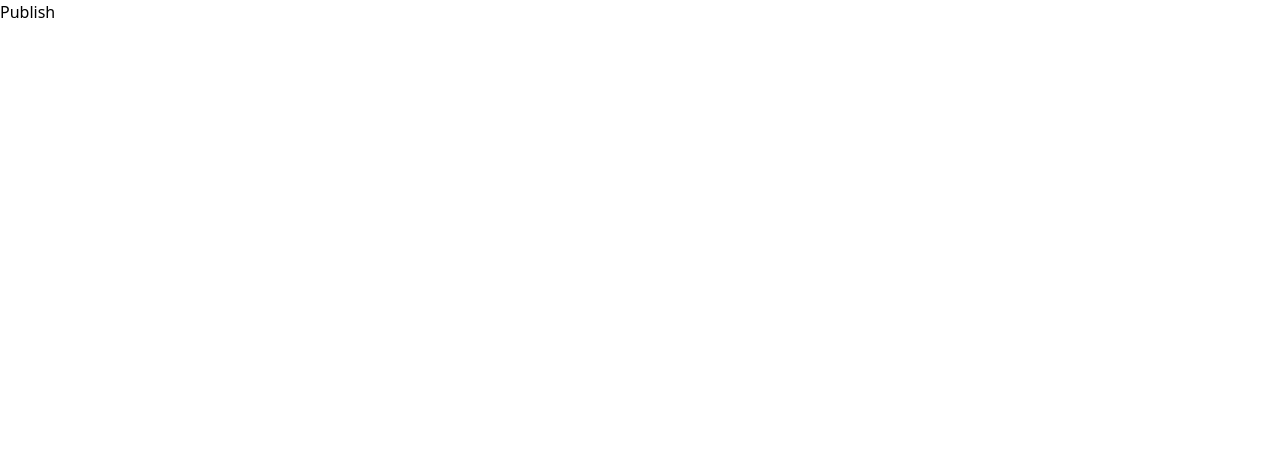
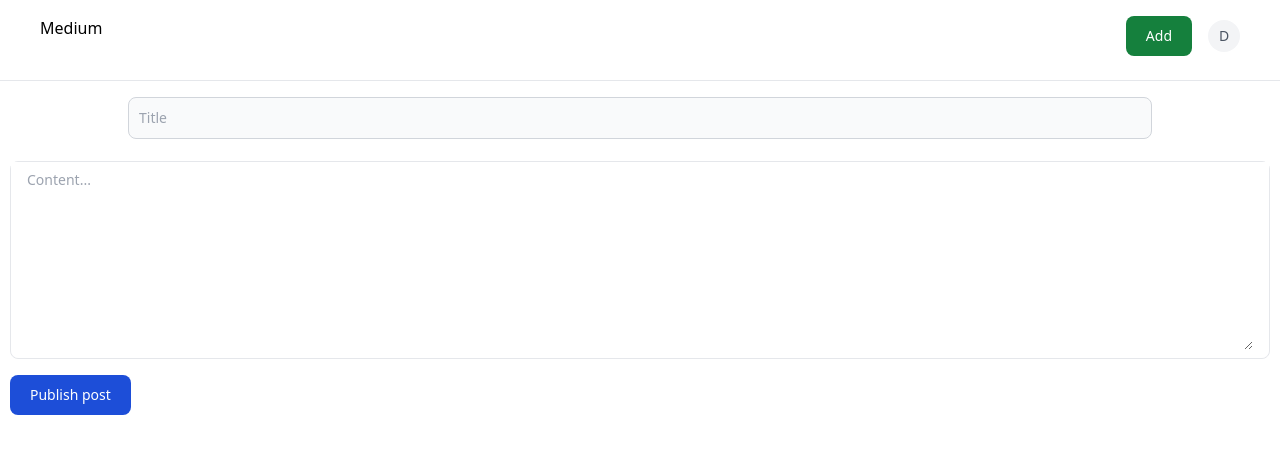
Before and after one commit to dorkydhruv/medium, a React (Vite) app in the folder frontend/: page /publish in a window 1280 px wide. Shown: the top 454 px of the page. Built offline with nearby package versions, Linux system fonts and the light colour scheme.

Commit message:
done with the applications revisit for skeleton and functionalities

```diff
--- /dev/null
+++ b/frontend/src/components/Skeleton.tsx
@@ -0,0 +1,16 @@
+export const BlogSkeleton =()=>{
+    return (
+
+<div role="status" className="max-w-sm animate-pulse">
+    <div className="h-2.5 bg-gray-200 rounded-full"></div>
+    <div className="h-2 bg-gray-200 rounded-full  mb-2.5"></div>
+    <div className="h-2 bg-gray-200 rounded-full  mb-2.5"></div>
+    <div className="h-2 bg-gray-200 rounded-full  max-w-[330px] mb-2.5"></div>
+    <div className="h-2 bg-gray-200 rounded-full  max-w-[300px] mb-2.5"></div>
+    <div className="h-2 bg-gray-200 rounded-full "></div>
+    <span className="sr-only">Loading...</span>
+</div>
+
+
+    )
+}
--- a/frontend/src/pages/Blogs.tsx
+++ b/frontend/src/pages/Blogs.tsx
@@ -1,12 +1,15 @@
 import { AppBar } from "../components/AppBar"
 import { BlogCard } from "../components/Blog-Card"
+import { BlogSkeleton } from "../components/Skeleton";
 import { useBlogs } from "../hooks"
 
 export const Blogs =()=>{
     const {loading,blogs} = useBlogs();
 
     if(loading){
-        return <div>Loading...</div>
+        return (
+            <BlogSkeleton/>
+        )
     }
 
     return (
--- a/frontend/src/pages/Publish.tsx
+++ b/frontend/src/pages/Publish.tsx
@@ -1,5 +1,54 @@
+import axios from "axios"
+import { AppBar } from "../components/AppBar"
+import { BACKEND_URL } from "../config"
+import { ChangeEvent, useState } from "react"
+import { useNavigate } from "react-router-dom"
+
 export const Publish = ()=>{
+    const [title,setTitle] = useState("");
+    const [content,setContent] = useState("");
+    const navigate = useNavigate();
     return <div>
-        Publish
+        <AppBar/>
+        <div className="flex justify-center flex-col items-center">
+            <div className="max-w-screen-lg w-full">
+                <input type="text" className=" bg-gray-50 border border-gray-300 text-gray-900 text-sm rounded-lg focus:ring-blue-500 focus:border-blue-500 block w-full p-2.5 mt-4 " placeholder="Title" onChange={(e)=>setTitle(e.target.value)} required />
+            </div >
+            <div className="max-w-screen-xl w-full p-2.5 mt-3">
+
+            <TextEditor onChange={(e)=>setContent(e.target.value)}/>
+            <button onClick={async ()=>{
+                console.log(title,content)
+                const response = await axios.post(`${BACKEND_URL}/api/v1/blog`,{
+                        title,
+                        content
+                    },{
+                        headers:{
+                            Authorization: `Bearer ${localStorage.getItem("token")}`
+                        }
+                    })
+
+                    navigate("/blog/"+response.data.id);
+
+                }} type="submit" className="inline-flex items-center px-5 py-2.5 text-sm font-medium text-center text-white bg-blue-700 rounded-lg focus:ring-4 focus:ring-blue-200 ">
+                Publish post
+            </button>
+            </div>
+        </div>
     </div>
 }
+
+function TextEditor({
+    onChange
+}:{onChange:(e:ChangeEvent<HTMLTextAreaElement>)=>void}){
+    return <form>
+       <div className="w-full max-w-screen-xl mb-4 border border-gray-200 rounded-lg bg-gray-50">
+           <div className="px-4 py-2 bg-white rounded-b-lg">
+               <label  className="sr-only">Publish post</label>
+               <textarea  rows={9} className="block w-full px-0 text-sm text-gray-800 bg-white border-0 " placeholder="Content..." onChange={onChange} required ></textarea>
+           </div>
+       </div>
+
+    </form>
+
+}
```
